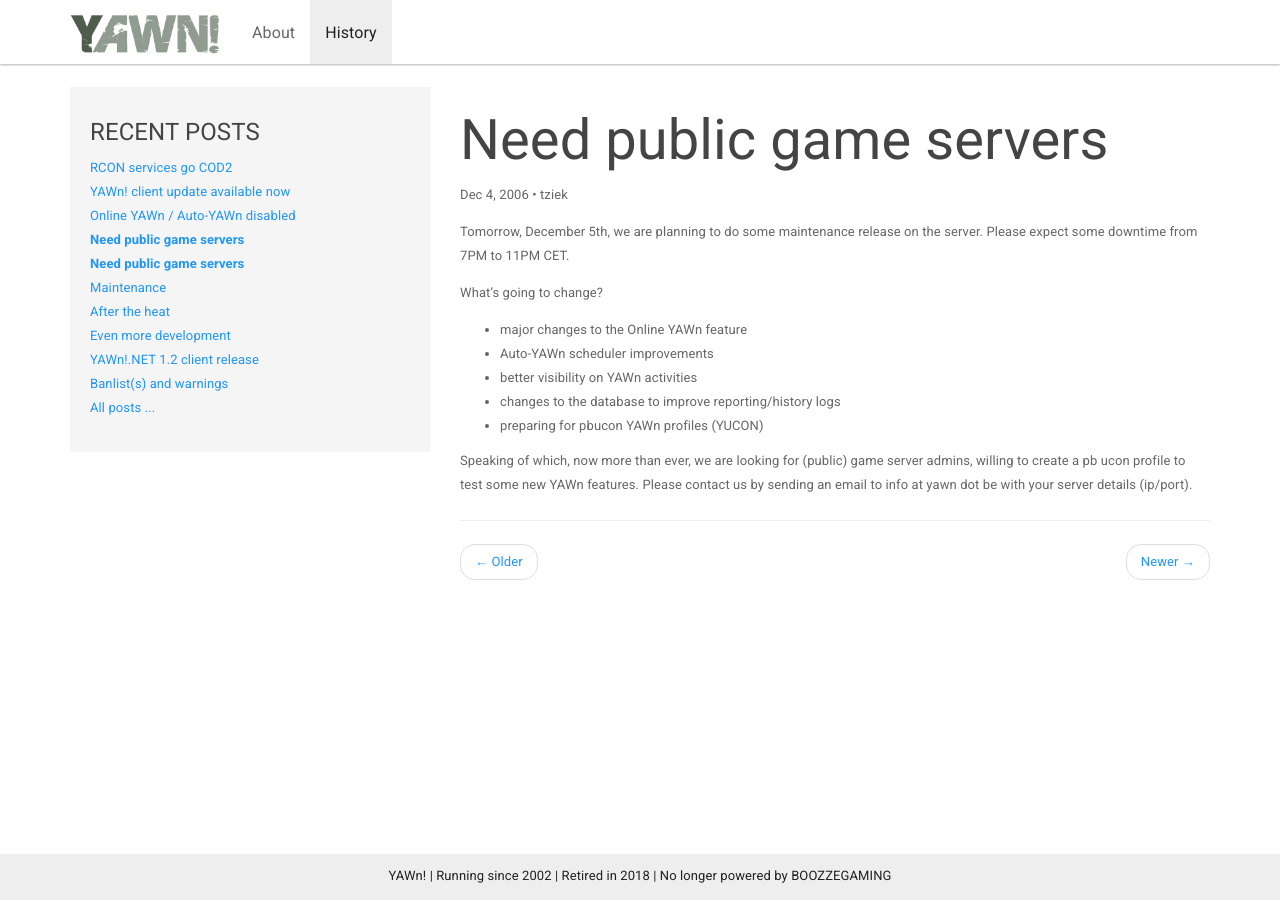
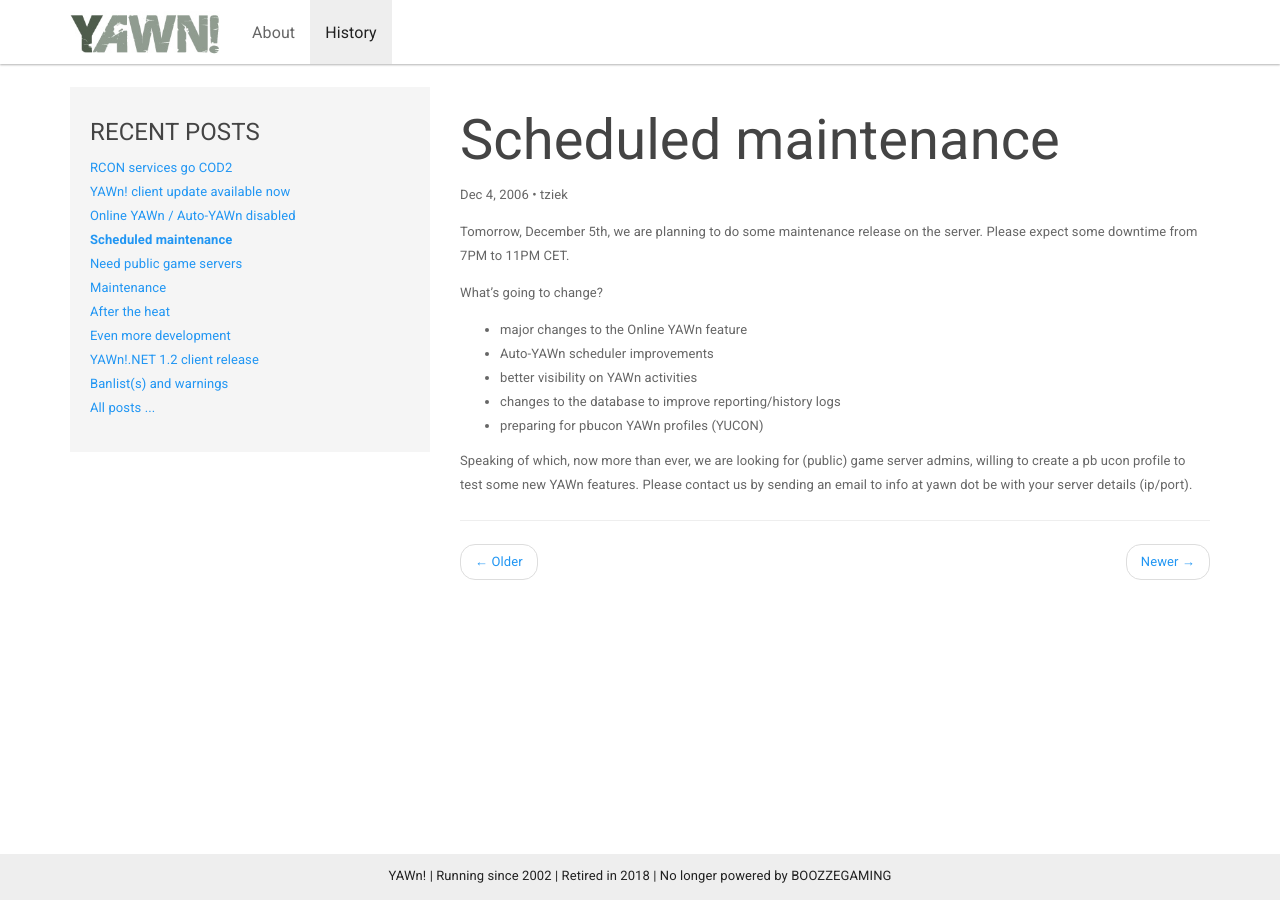
Before and after one commit to yawnsite/yawnsite.github.io, a Jekyll site: the page built from _posts/2006-12-04-maintenance.md, in a window 1280 px wide. Built offline with Jekyll 4.4.1, drawn with Linux system fonts in a browser that asks for light colours; nearby versions of some CDN libraries.

Commit message:
Moving 2006 posts over

```diff
--- a/_posts/2006-12-04-maintenance.md
+++ b/_posts/2006-12-04-maintenance.md
@@ -1,6 +1,6 @@
 ---
 layout: post
-title:  "Need public game servers"
+title:  "Scheduled maintenance"
 author: tziek
 ---
 Tomorrow, December 5th, we are planning to do some maintenance release on the server. Please expect some downtime from 7PM to 11PM CET.
```
